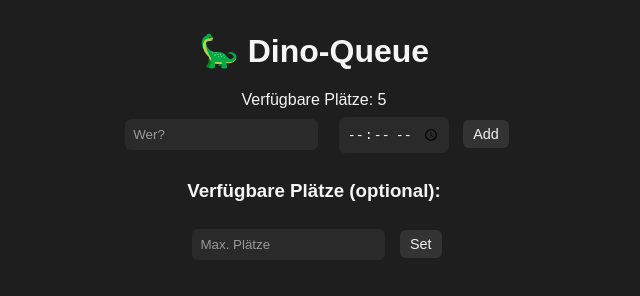
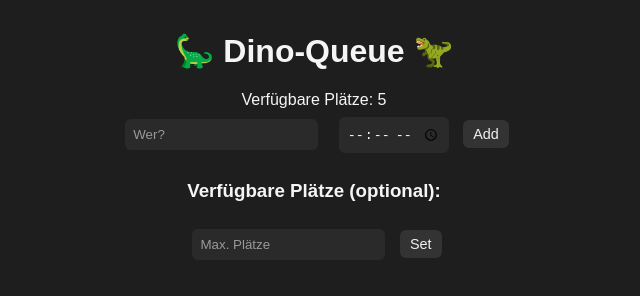
Before and after one commit to Dhracyr/DinoQueue, a website: page public/index.html in a window 1280 px wide. Shown: the whole page, without its empty margins (326-966 px from the left). Drawn offline with nearby package versions, Linux system fonts and the light colour scheme; no server answers.

Commit message:
Add one very important step for humanity

```diff
--- a/public/index.html
+++ b/public/index.html
@@ -2,11 +2,11 @@
 <html lang="de">
 <head>
   <meta charset="UTF-8">
-  <title>🦕 Dino-Queueueueueue</title>
+  <title>🦕 Dino-Queueueueueue 🦖</title>
   <link rel="stylesheet" href="style.css">
 </head>
 <body>
-  <h1>🦕 Dino-Queue</h1>
+  <h1>🦕 Dino-Queue 🦖</h1>
 
   <div id="slots-info"></div>
   <ul id="queue-list"></ul>
```
